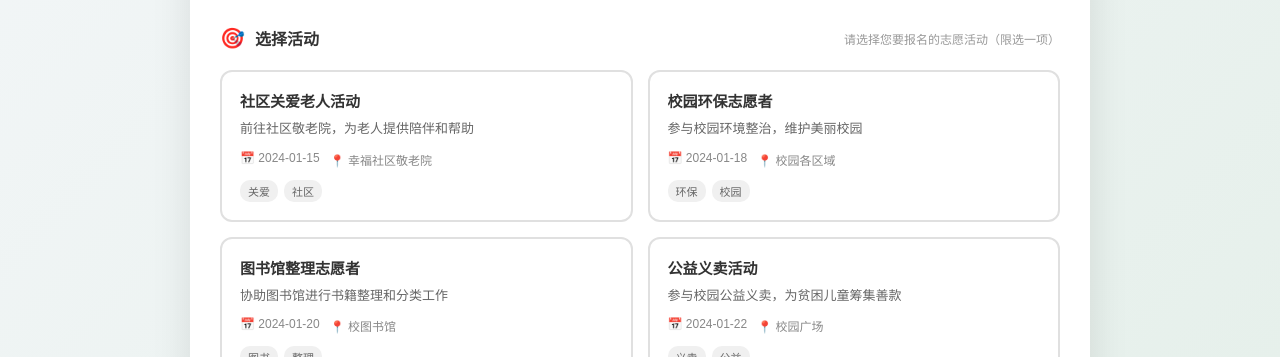
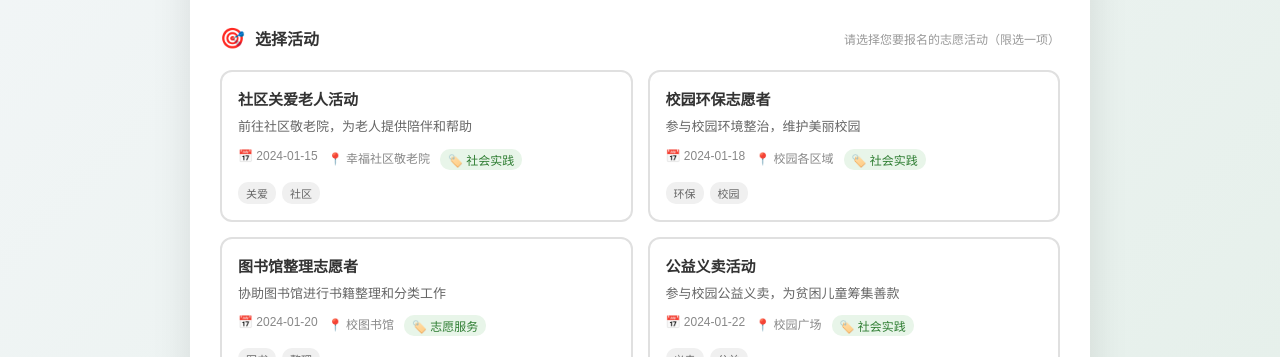
Before and after one commit to D-xilian/xiaoyuan, a Vue app: page /volunteer/recruitment in a window 1280 px wide. Shown: the part 595-952 px from the top of the page. Built offline with nearby package versions, Linux system fonts and the light colour scheme; no server answers; sample sign-in values are in the browser's storage.

Commit message:
志愿者招募显示活动内容

```diff
--- a/src/views/VolunteerRecruitment.vue
+++ b/src/views/VolunteerRecruitment.vue
@@ -140,11 +140,15 @@
                     @change="validateField('activity')"
                   >
                   <div class="activity-content">
+                    <div v-if="activity.image_url" class="activity-image">
+                      <img :src="activity.image_url" :alt="activity.title">
+                    </div>
                     <h5>{{ activity.title }}</h5>
                     <p class="activity-desc">{{ activity.description }}</p>
                     <div class="activity-meta">
                       <span class="meta-item">📅 {{ activity.date }}</span>
                       <span class="meta-item">📍 {{ activity.location }}</span>
+                      <span v-if="activity.category" class="meta-item category-tag">🏷️ {{ getCategoryText(activity.category) }}</span>
                     </div>
                     <span class="activity-tags">
                       <span v-for="tag in activity.tags" :key="tag" class="tag">{{ tag }}</span>
@@ -252,17 +256,19 @@ export default {
           id: act.id,
           title: act.title,
           description: act.description,
-          date: act.date,
+          date: act.time || act.date,
           location: act.location,
+          image_url: act.image_url,
+          category: act.category,
           tags: act.tags ? act.tags.split(',').map(t => t.trim()) : []
         }))
       } catch (error) {
         console.error('加载活动列表失败:', error)
         this.activities = [
-          { id: 1, title: '社区关爱老人活动', description: '前往社区敬老院，为老人提供陪伴和帮助', date: '2024-01-15', location: '幸福社区敬老院', tags: ['关爱', '社区'] },
-          { id: 2, title: '校园环保志愿者', description: '参与校园环境整治，维护美丽校园', date: '2024-01-18', location: '校园各区域', tags: ['环保', '校园'] },
-          { id: 3, title: '图书馆整理志愿者', description: '协助图书馆进行书籍整理和分类工作', date: '2024-01-20', location: '校图书馆', tags: ['图书', '整理'] },
-          { id: 4, title: '公益义卖活动', description: '参与校园公益义卖，为贫困儿童筹集善款', date: '2024-01-22', location: '校园广场', tags: ['义卖', '公益'] }
+          { id: 1, title: '社区关爱老人活动', description: '前往社区敬老院，为老人提供陪伴和帮助', date: '2024-01-15', location: '幸福社区敬老院', image_url: '', category: 'social', tags: ['关爱', '社区'] },
+          { id: 2, title: '校园环保志愿者', description: '参与校园环境整治，维护美丽校园', date: '2024-01-18', location: '校园各区域', image_url: '', category: 'social', tags: ['环保', '校园'] },
+          { id: 3, title: '图书馆整理志愿者', description: '协助图书馆进行书籍整理和分类工作', date: '2024-01-20', location: '校图书馆', image_url: '', category: 'volunteer', tags: ['图书', '整理'] },
+          { id: 4, title: '公益义卖活动', description: '参与校园公益义卖，为贫困儿童筹集善款', date: '2024-01-22', location: '校园广场', image_url: '', category: 'social', tags: ['义卖', '公益'] }
         ]
       }
     },
@@ -396,6 +402,18 @@ export default {
       }
       this.errors = {}
       this.submitSuccess = false
+    },
+    getCategoryText(category) {
+      const categoryMap = {
+        'sports': '体育运动',
+        'academic': '学术科技',
+        'art': '文化艺术',
+        'social': '社会实践',
+        'entertainment': '娱乐休闲',
+        'volunteer': '志愿服务',
+        'other': '其他'
+      }
+      return categoryMap[category] || category
     },
     logout() {
       localStorage.removeItem('user')
@@ -705,26 +723,45 @@ export default {
 }
 
 .activity-card {
+  position: relative;
+  cursor: pointer;
   border: 2px solid #e0e0e0;
   border-radius: 12px;
-  padding: 18px;
-  cursor: pointer;
+  overflow: hidden;
   transition: all 0.3s ease;
-  position: relative;
 }
 
 .activity-card:hover {
   border-color: #2ecc71;
   box-shadow: 0 4px 15px rgba(46, 204, 113, 0.15);
+  transform: translateY(-2px);
 }
 
 .activity-card.selected {
   border-color: #2ecc71;
-  background-color: rgba(46, 204, 113, 0.05);
+  background: linear-gradient(135deg, #e8f5e9 0%, #f1f8e9 100%);
+  box-shadow: 0 4px 15px rgba(46, 204, 113, 0.2);
 }
 
 .activity-card.error {
   border-color: #e74c3c;
+}
+
+.activity-image {
+  width: 100%;
+  height: 160px;
+  overflow: hidden;
+}
+
+.activity-image img {
+  width: 100%;
+  height: 100%;
+  object-fit: cover;
+  transition: transform 0.3s ease;
+}
+
+.activity-card:hover .activity-image img {
+  transform: scale(1.05);
 }
 
 .activity-card input[type="radio"] {
@@ -735,6 +772,10 @@ export default {
   color: #333;
   margin-bottom: 8px;
   font-size: 15px;
+}
+
+.activity-content {
+  padding: 16px;
 }
 
 .activity-desc {
@@ -758,6 +799,14 @@ export default {
 .meta-item {
   font-size: 12px;
   color: #888;
+}
+
+.category-tag {
+  background: #e8f5e9;
+  color: #2e7d32;
+  padding: 2px 8px;
+  border-radius: 10px;
+  font-size: 12px;
 }
 
 .activity-tags {
```
Also changed, not shown: 1 other file (tests, documents, lock files or other folders).
